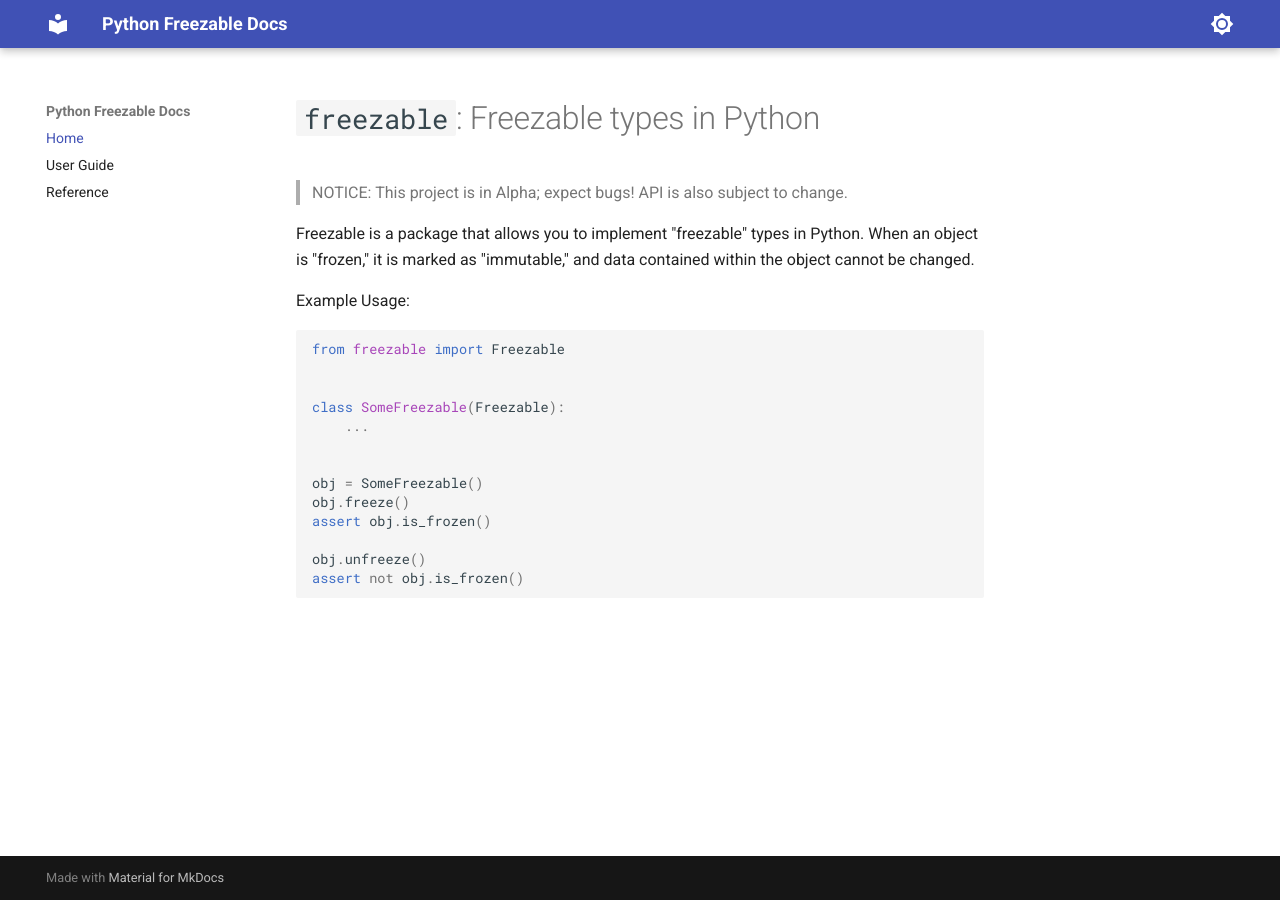
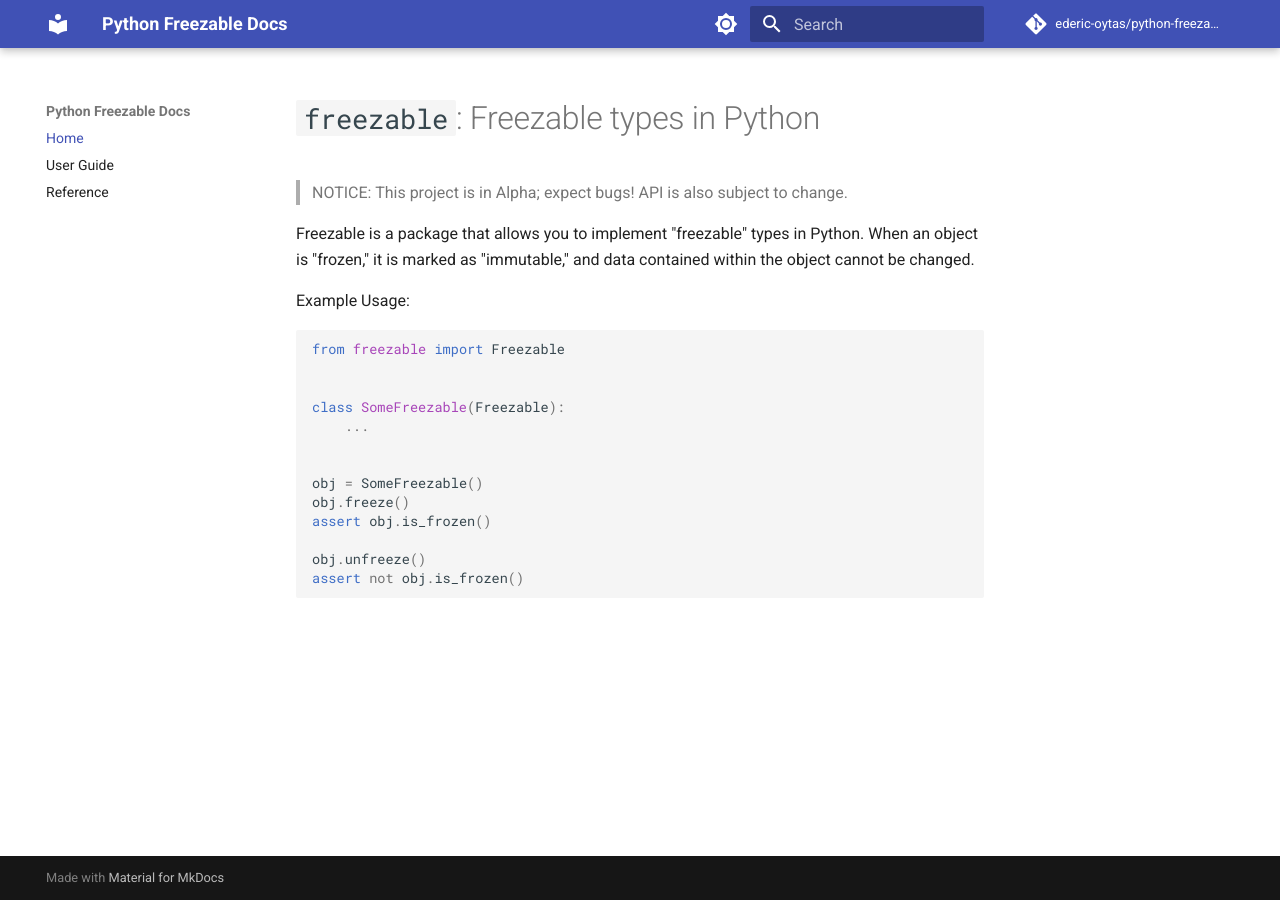
Before and after one commit to ederic-oytas/freezable-mixin, an MkDocs documentation site: the page built from docs/index.md, in a window 1280 px wide. Built offline with MkDocs 1.6.1 and Material for MkDocs 9.7.7, drawn with Linux system fonts in a browser that asks for light colours; comment, search, counter and statistics services are not loaded.

Commit message:
Add more site info and search plugin

```diff
--- a/mkdocs.yml
+++ b/mkdocs.yml
@@ -1,4 +1,8 @@
 site_name: Python Freezable Docs
+repo_url: https://github.com/ederic-oytas/python-freezable
+repo_name: ederic-oytas/python-freezable
+site_description: Documentation for the `freezable` Python package.
+site_author: Ederic Oytas
 
 theme:
   name: "material"
@@ -26,6 +30,7 @@ plugins:
           options:
             show_source: false
             show_root_heading: true
+  - search
 
 nav:
   - Home: index.md
```
